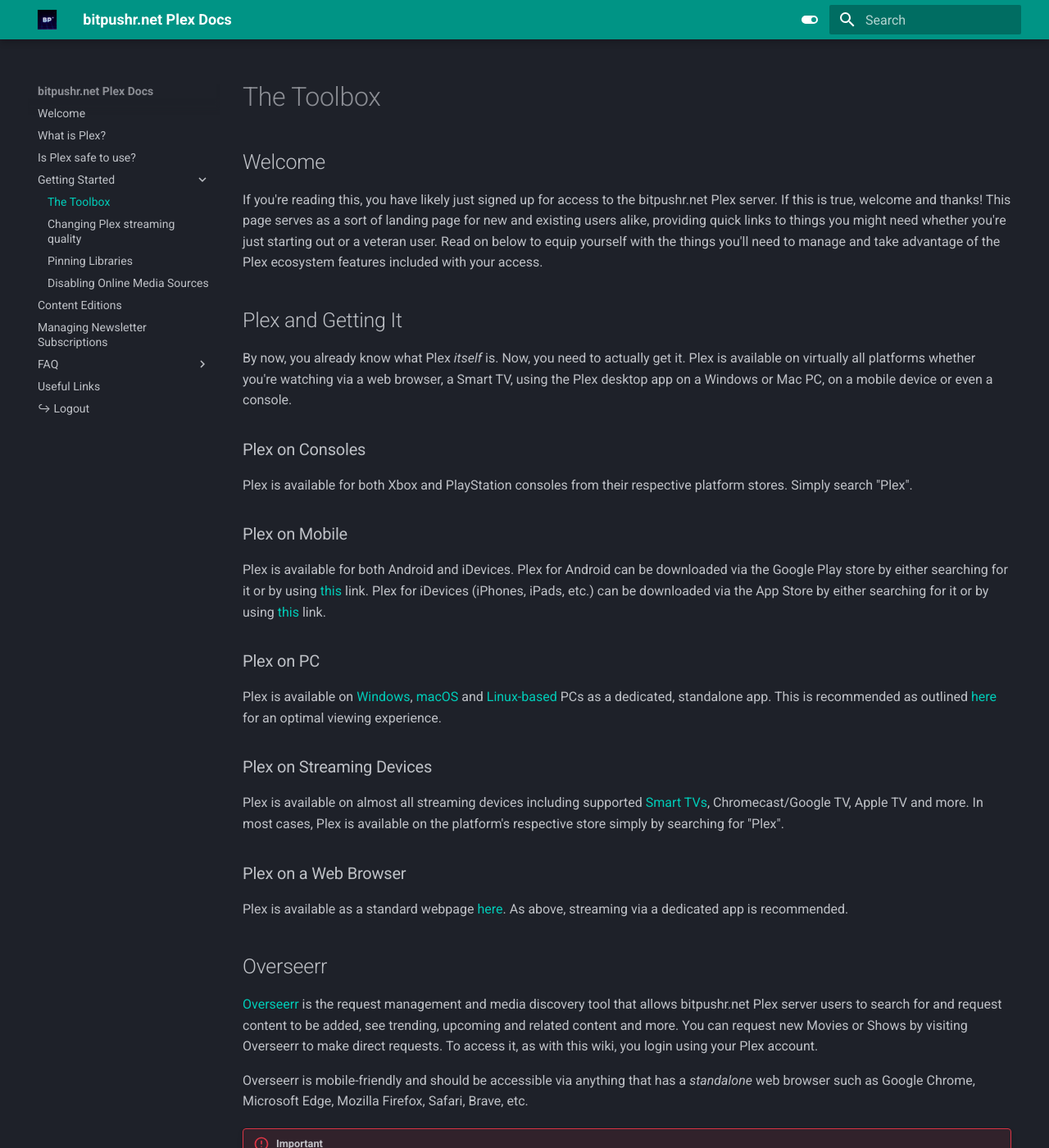
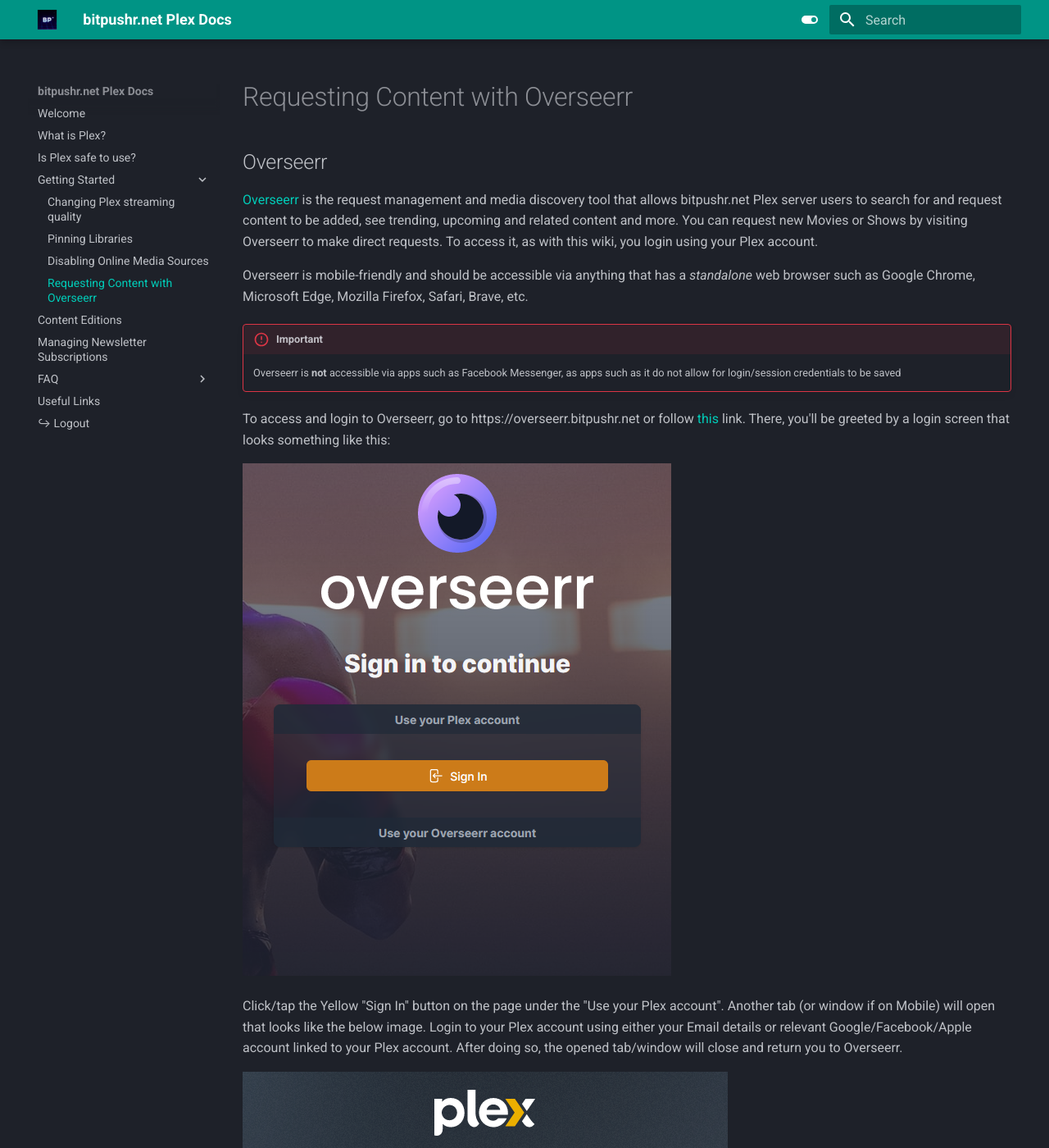
Before and after one commit to bitpushr/plexdocs, an MkDocs documentation site: the page built from docs/getting-started/overseerr.md, in a window 1280 px wide and 1400 px high. Shown: the whole window at 82% size. Built offline with MkDocs 1.6.1 and Material for MkDocs 9.7.7, drawn with Linux system fonts in a browser that asks for light colours; some of the changed text lies outside the part shown.

Commit message:
Split out getting plex and overseerr into separate pages, update toolbox to index

```diff
--- a/docs/getting-started/the-toolbox.md
+++ b/docs/getting-started/overseerr.md
@@ -1,34 +1,6 @@
 ---
-title: The Toolbox
+title: Overseerr
 ---
-
-## Welcome
-
-If you're reading this, you have likely just signed up for access to the bitpushr.net Plex server. If this is true, welcome and thanks! This page serves as a sort of landing page for new and existing users alike, providing quick links to things you might need whether you're just starting out or a veteran user. Read on below to equip yourself with the things you'll need to manage and take advantage of the Plex ecosystem features included with your access.
-
-## Plex and Getting It
-
-By now, you already know what Plex *itself* is. Now, you need to actually get it. Plex is available on virtually all platforms whether you're watching via a web browser, a Smart TV, using the Plex desktop app on a Windows or Mac PC, on a mobile device or even a console.
-
-### Plex on Consoles
-
-Plex is available for both Xbox and PlayStation consoles from their respective platform stores. Simply search "Plex".
-
-### Plex on Mobile
-
-Plex is available for both Android and iDevices. Plex for Android can be downloaded via the Google Play store by either searching for it or by using [this](https://play.google.com/store/apps/details?id=com.plexapp.android&#038;hl=en) link. Plex for iDevices (iPhones, iPads, etc.) can be downloaded via the App Store by either searching for it or by using [this](https://apps.apple.com/us/app/plex-watch-live-tv-and-movies/id383457673) link.
-
-### Plex on PC
-
-Plex is available on [Windows](https://www.plex.tv/en-au/media-server-downloads/?cat=plex+desktop&plat=windows#plex-app), [macOS](https://www.plex.tv/en-au/media-server-downloads/?cat=plex+desktop&plat=macos#plex-app) and [Linux-based](https://www.plex.tv/en-au/media-server-downloads/?cat=plex+desktop&plat=linux#plex-app) PCs as a dedicated, standalone app. This is recommended as outlined [here](changing-stream-quality#plex-app.md) for an optimal viewing experience.
-
-### Plex on Streaming Devices
-
-Plex is available on almost all streaming devices including supported [Smart TVs](https://support.plex.tv/articles/204080173-which-smart-tv-models-are-supported/), Chromecast/Google TV, Apple TV and more. In most cases, Plex is available on the platform's respective store simply by searching for "Plex".
-
-### Plex on a Web Browser
-
-Plex is available as a standard webpage [here](https://app.plex.tv/desktop). As above, streaming via a dedicated app is recommended.
 
 ## Overseerr
 
--- a/mkdocs.yml
+++ b/mkdocs.yml
@@ -37,10 +37,11 @@
   - What is Plex?: what-is-plex.md
   - Is Plex safe to use?: plex-safety.md
   - Getting Started:
-    - The Toolbox: getting-started/the-toolbox.md
+    - Index: getting-started/index.md
     - Changing Plex streaming quality: getting-started/changing-stream-quality.md
     - Pinning Libraries: getting-started/pinning-libraries.md
     - Disabling Online Media Sources: getting-started/disabling-online-media-sources.md
+    - Requesting Content with Overseerr: getting-started/overseerr.md
   - Content Editions: content-editions.md
   - Managing Newsletter Subscriptions: unsubscribe-from-plex-newsletter.md
   - FAQ:
```
Also changed, not shown: docs/getting-started/getting-plex.md (added, +34 -0 lines), docs/getting-started/index.md (added, +9 -0 lines).
